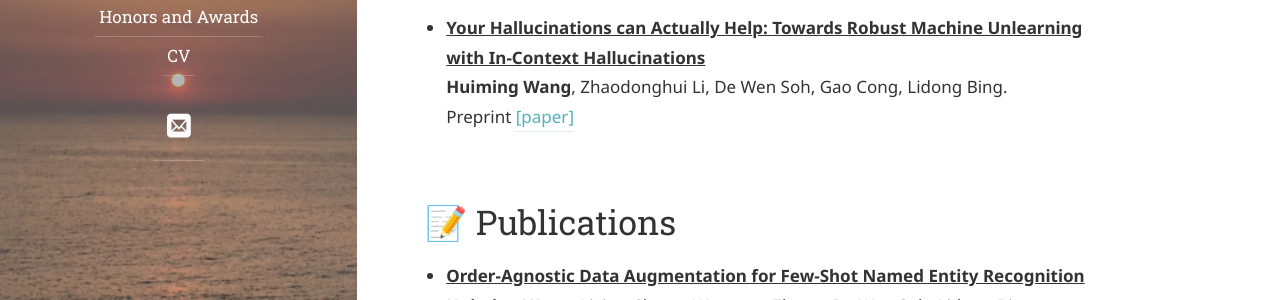
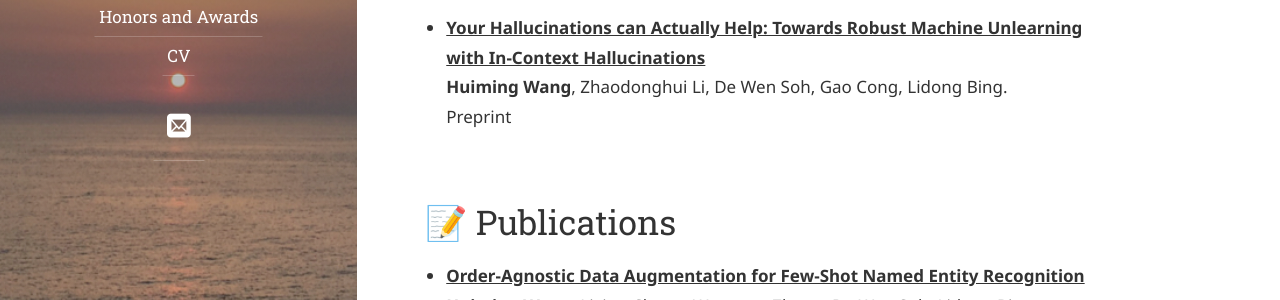
Before and after one commit to Circle-Ming/Circle-Ming.github.io, a Jekyll site: the page built from papers.md, in a window 1280 px wide. Shown: the part 527-827 px from the top of the page. Built offline with Jekyll 4.4.1, drawn with Linux system fonts in a browser that asks for light colours; some web fonts are replaced.

Commit message:
Update papers.md

```diff
--- a/papers.md
+++ b/papers.md
@@ -18,7 +18,8 @@ Preprint [\[paper\]](https://arxiv.org/pdf/2402.18913.pdf)
 
 - **<ins>Your Hallucinations can Actually Help: Towards Robust Machine Unlearning with In-Context Hallucinations</ins>**\
 **Huiming Wang**, Zhaodonghui Li, De Wen Soh, Gao Cong, Lidong Bing.\
-Preprint [\[paper\]](assets/img/Unlearning_EMNLP_2024.pdf)
+Preprint
+<!-- [\[paper\]](assets/img/Unlearning_EMNLP_2024.pdf) -->
 
 
 
```
